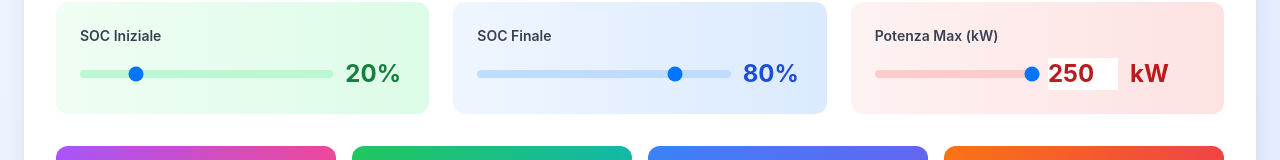
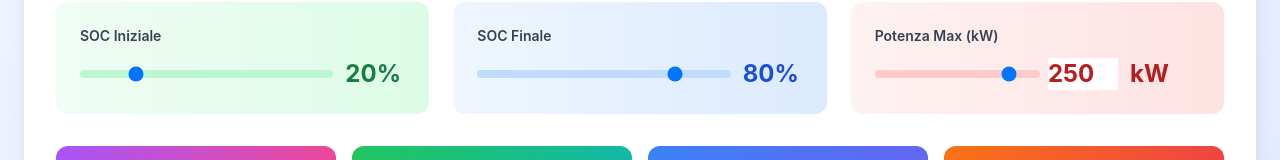
Before and after one commit to stepic/tesla-charge-tool, a React (Create React App) app: page / in a window 1280 px wide. Shown: the part 306-466 px from the top of the page. Built offline with nearby package versions, Linux system fonts and the light colour scheme.

Commit message:
Posizioni fisse slider potenza

```diff
--- a/src/App.tsx
+++ b/src/App.tsx
@@ -46,6 +46,14 @@ const TeslaChargingCalculator = () => {
   const [csvFile, setCsvFile] = useState<File | null>(null);
   const [csvInfo, setCsvInfo] = useState<{minSOC: number, maxSOC: number, maxPower: number} | null>(null);
   const [csvCurveData, setCsvCurveData] = useState<{ soc: number, power: number }[] | null>(null);
+
+  const allowedPowers = [3, 7.4, 11, 15, 20, 22, 45, 50, 60, 75, 90, 250, 300, 320];
+
+  const getClosestAllowedPower = (value: number) => {
+    return allowedPowers.reduce((prev, curr) =>
+      Math.abs(curr - value) < Math.abs(prev - value) ? curr : prev
+    );
+  };
 
   // Parsing CSV e aggiornamento stati
   const handleCsvUpload = (e: React.ChangeEvent<HTMLInputElement>) => {
@@ -324,19 +332,27 @@ const TeslaChargingCalculator = () => {
             <div className="flex items-center space-x-3">
               <input
                 type="range"
-                min="1"
-                max="250"
-                value={maxPower}
-                onChange={(e) => setMaxPower(Number(e.target.value))}
+                min={0}
+                max={allowedPowers.length - 1}
+                step={1}
+                value={allowedPowers.findIndex(p => p === maxPower) !== -1 ? allowedPowers.findIndex(p => p === maxPower) : 0}
+                onChange={(e) => {
+                  const idx = Number(e.target.value);
+                  setMaxPower(allowedPowers[idx]);
+                }}
                 className="flex-1 h-2 bg-red-200 rounded-lg appearance-none cursor-pointer"
                 disabled={!!csvInfo}
               />
               <input
                 type="number"
                 value={maxPower}
-                min="1"
-                max="250"
-                onChange={(e) => setMaxPower(Number(e.target.value))}
+                min={Math.min(...allowedPowers)}
+                max={Math.max(...allowedPowers)}
+                step="any"
+                onChange={(e) => {
+                  const val = Number(e.target.value);
+                  setMaxPower(getClosestAllowedPower(val));
+                }}
                 className="text-2xl font-bold text-red-700 min-w-[70px]"
                 style={{ width: 60, marginLeft: 8 }}
                 disabled={!!csvInfo}
@@ -473,7 +489,7 @@ const TeslaChargingCalculator = () => {
                       dataKey="time"
                       domain={[0, calculateChargingTime.totalTimeMinutes]}
                       label={{ value: 'Tempo (min)', angle: -90, position: 'insideLeft' }}
-                      tickFormatter={(value) => value < 60 ? `${Math.round(value)}min` : `${Math.round(value/60)}h`}
+                      tickFormatter={(value) => value < 60 ? `${Math.round(value)}` : `${Math.round(value/60)}h`}
                     />
                     <XAxis
                       type="number"
```
